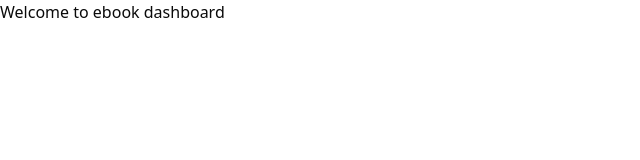
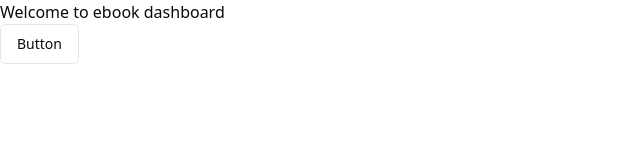
Before and after one commit to shifachaus/eBook-dashboard, a React (Vite) app: page / in a window 1280 px wide. Shown: the top 160 px of the page, without its empty margins (0-640 px from the left). Built offline with nearby package versions, Linux system fonts and the light colour scheme.

Commit message:
test shadcn ui Button

```diff
--- a/package.json
+++ b/package.json
@@ -10,6 +10,7 @@
     "preview": "vite preview"
   },
   "dependencies": {
+    "@radix-ui/react-slot": "^1.0.2",
     "class-variance-authority": "^0.7.0",
     "clsx": "^2.1.1",
     "lucide-react": "^0.376.0",
--- a/src/App.tsx
+++ b/src/App.tsx
@@ -1,7 +1,10 @@
+import { Button } from "@/components/ui/button";
+
 function App() {
   return (
     <>
       <h1>Welcome to ebook dashboard</h1>
+      <Button variant="outline">Button</Button>
     </>
   );
 }
--- /dev/null
+++ b/src/components/ui/button.tsx
@@ -0,0 +1,56 @@
+import * as React from "react"
+import { Slot } from "@radix-ui/react-slot"
+import { cva, type VariantProps } from "class-variance-authority"
+
+import { cn } from "@/lib/utils"
+
+const buttonVariants = cva(
+  "inline-flex items-center justify-center whitespace-nowrap rounded-md text-sm font-medium ring-offset-background transition-colors focus-visible:outline-none focus-visible:ring-2 focus-visible:ring-ring focus-visible:ring-offset-2 disabled:pointer-events-none disabled:opacity-50",
+  {
+    variants: {
+      variant: {
+        default: "bg-primary text-primary-foreground hover:bg-primary/90",
+        destructive:
+          "bg-destructive text-destructive-foreground hover:bg-destructive/90",
+        outline:
+          "border border-input bg-background hover:bg-accent hover:text-accent-foreground",
+        secondary:
+          "bg-secondary text-secondary-foreground hover:bg-secondary/80",
+        ghost: "hover:bg-accent hover:text-accent-foreground",
+        link: "text-primary underline-offset-4 hover:underline",
+      },
+      size: {
+        default: "h-10 px-4 py-2",
+        sm: "h-9 rounded-md px-3",
+        lg: "h-11 rounded-md px-8",
+        icon: "h-10 w-10",
+      },
+    },
+    defaultVariants: {
+      variant: "default",
+      size: "default",
+    },
+  }
+)
+
+export interface ButtonProps
+  extends React.ButtonHTMLAttributes<HTMLButtonElement>,
+    VariantProps<typeof buttonVariants> {
+  asChild?: boolean
+}
+
+const Button = React.forwardRef<HTMLButtonElement, ButtonProps>(
+  ({ className, variant, size, asChild = false, ...props }, ref) => {
+    const Comp = asChild ? Slot : "button"
+    return (
+      <Comp
+        className={cn(buttonVariants({ variant, size, className }))}
+        ref={ref}
+        {...props}
+      />
+    )
+  }
+)
+Button.displayName = "Button"
+
+export { Button, buttonVariants }
```
Also changed, not shown: 1 other file (tests, documents, lock files or other folders).
